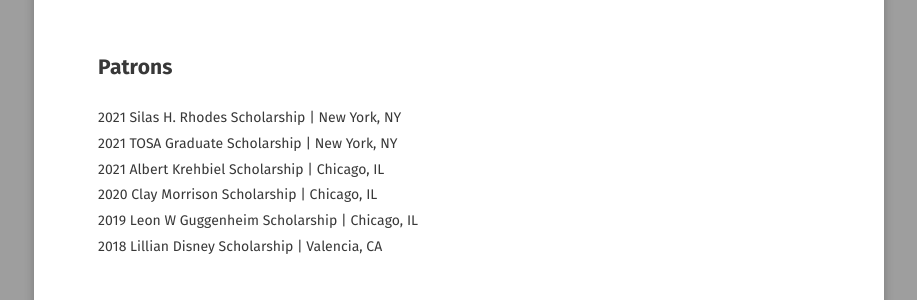
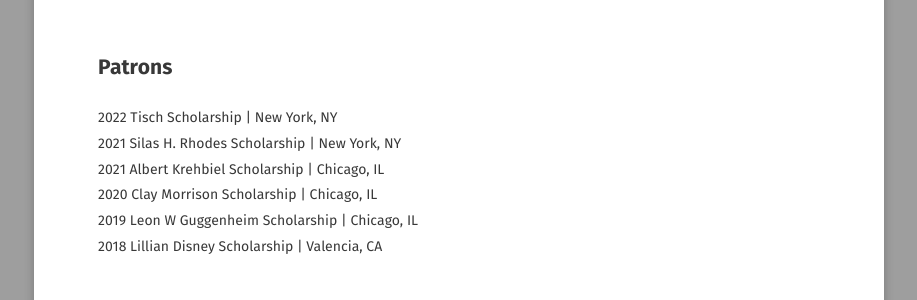
Before and after one commit to jchobanana/jchobanana.github.io, a Jekyll site: the page built from about/index.md, in a window 1280 px wide. Shown: the part 1352-1652 px from the top of the page, without its empty margins (181-1098 px from the left). Built offline with Jekyll 4.4.1, drawn with Linux system fonts in a browser that asks for light colours; some web fonts are replaced.

Commit message:
Update index.md

```diff
--- a/about/index.md
+++ b/about/index.md
@@ -43,8 +43,8 @@
 <br>
 
 ## Patrons
+2022   Tisch Scholarship | New York, NY <br>
 2021   Silas H. Rhodes Scholarship | New York, NY <br>
-2021   TOSA Graduate Scholarship | New York, NY <br>
 2021   Albert Krehbiel Scholarship | Chicago, IL <br>
 2020   Clay Morrison Scholarship | Chicago, IL <br>
 2019   Leon W Guggenheim Scholarship | Chicago, IL <br>
```
